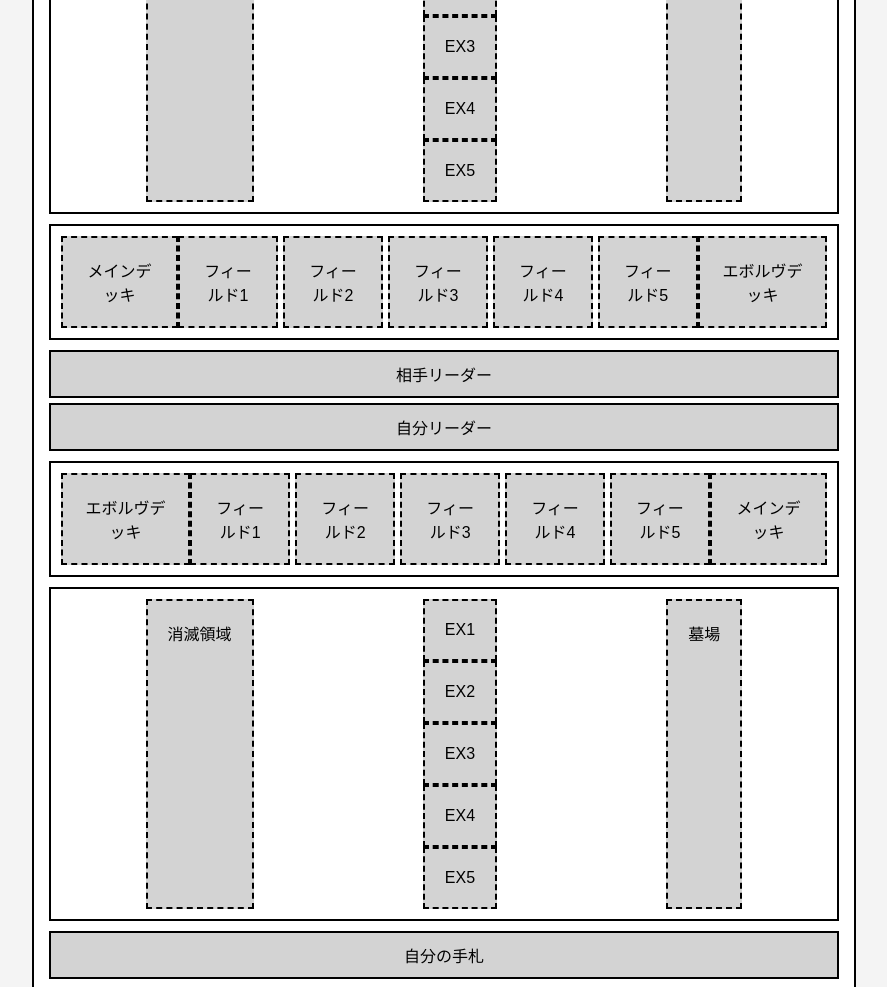
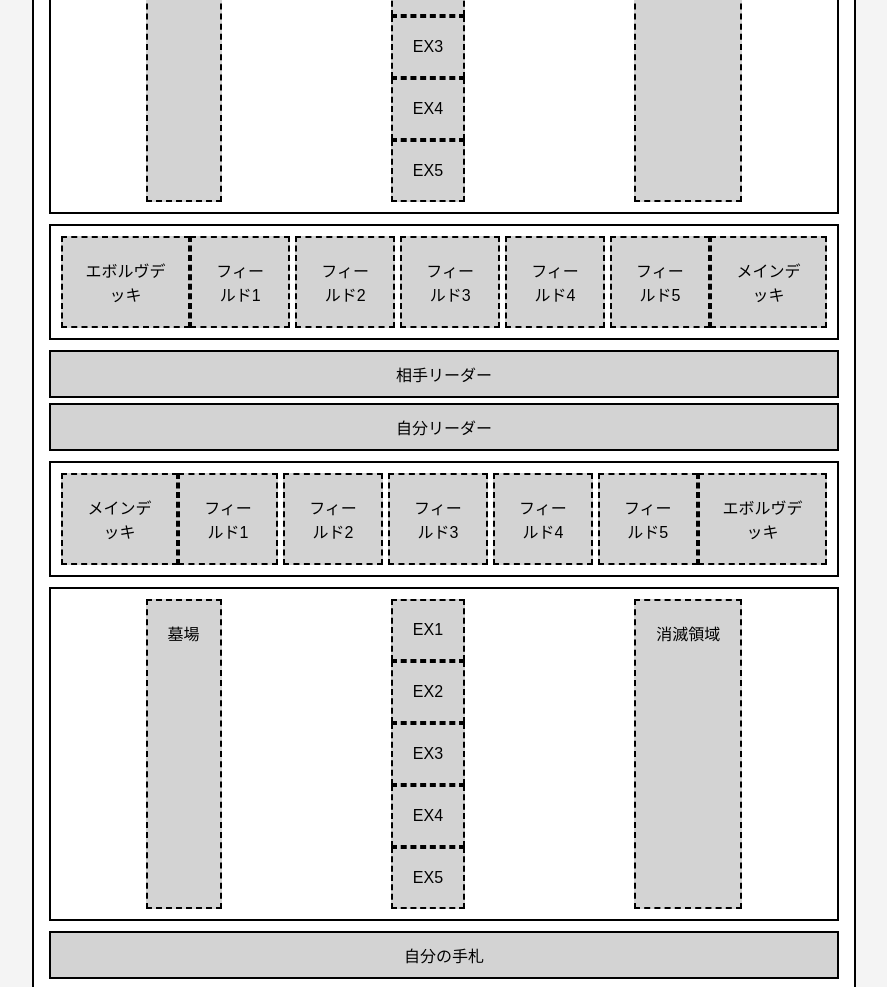
Before and after one commit to Kazuki-Okazaki/test, a plain HTML site: page index.html in a window 1280 px wide. Shown: the top 987 px of the page, without its empty margins (196-1083 px from the left). Drawn offline with Linux system fonts and the light colour scheme.

Commit message:
Update index.html

```diff
--- a/index.html
+++ b/index.html
@@ -11,7 +11,7 @@
         <div class="opponent-hand">相手の手札</div>
 
         <div class="middle-zone opponent">
-            <div class="banish-zone">消滅領域</div>
+            <div class="graveyard">墓場</div>
             <div class="ex-container">
                 <div class="ex-slot">EX1</div>
                 <div class="ex-slot">EX2</div>
@@ -19,11 +19,11 @@
                 <div class="ex-slot">EX4</div>
                 <div class="ex-slot">EX5</div>
             </div>
-            <div class="graveyard">墓場</div>
+            <div class="banish-zone">消滅領域</div>
         </div>
 
         <div class="upper-zone opponent">
-            <div class="deck main">メインデッキ</div>
+            <div class="deck">エボルヴデッキ</div>
             <div class="field-container">
                 <div class="field-slot">フィールド1</div>
                 <div class="field-slot">フィールド2</div>
@@ -31,16 +31,16 @@
                 <div class="field-slot">フィールド4</div>
                 <div class="field-slot">フィールド5</div>
             </div>
-            <div class="deck evolve">エボルヴデッキ</div>
+            <div class="deck">メインデッキ</div>
         </div>
 
-        <div class="leader-container">
+        <div class="leader-zone-container">
             <div class="leader-zone opponent">相手リーダー</div>
             <div class="leader-zone">自分リーダー</div>
         </div>
 
         <div class="upper-zone">
-            <div class="deck evolve">エボルヴデッキ</div>
+            <div class="deck">メインデッキ</div>
             <div class="field-container">
                 <div class="field-slot">フィールド1</div>
                 <div class="field-slot">フィールド2</div>
@@ -48,11 +48,11 @@
                 <div class="field-slot">フィールド4</div>
                 <div class="field-slot">フィールド5</div>
             </div>
-            <div class="deck main">メインデッキ</div>
+            <div class="deck">エボルヴデッキ</div>
         </div>
 
         <div class="middle-zone">
-            <div class="banish-zone">消滅領域</div>
+            <div class="graveyard">墓場</div>
             <div class="ex-container">
                 <div class="ex-slot">EX1</div>
                 <div class="ex-slot">EX2</div>
@@ -60,7 +60,7 @@
                 <div class="ex-slot">EX4</div>
                 <div class="ex-slot">EX5</div>
             </div>
-            <div class="graveyard">墓場</div>
+            <div class="banish-zone">消滅領域</div>
         </div>
 
         <div class="lower-zone">
```
